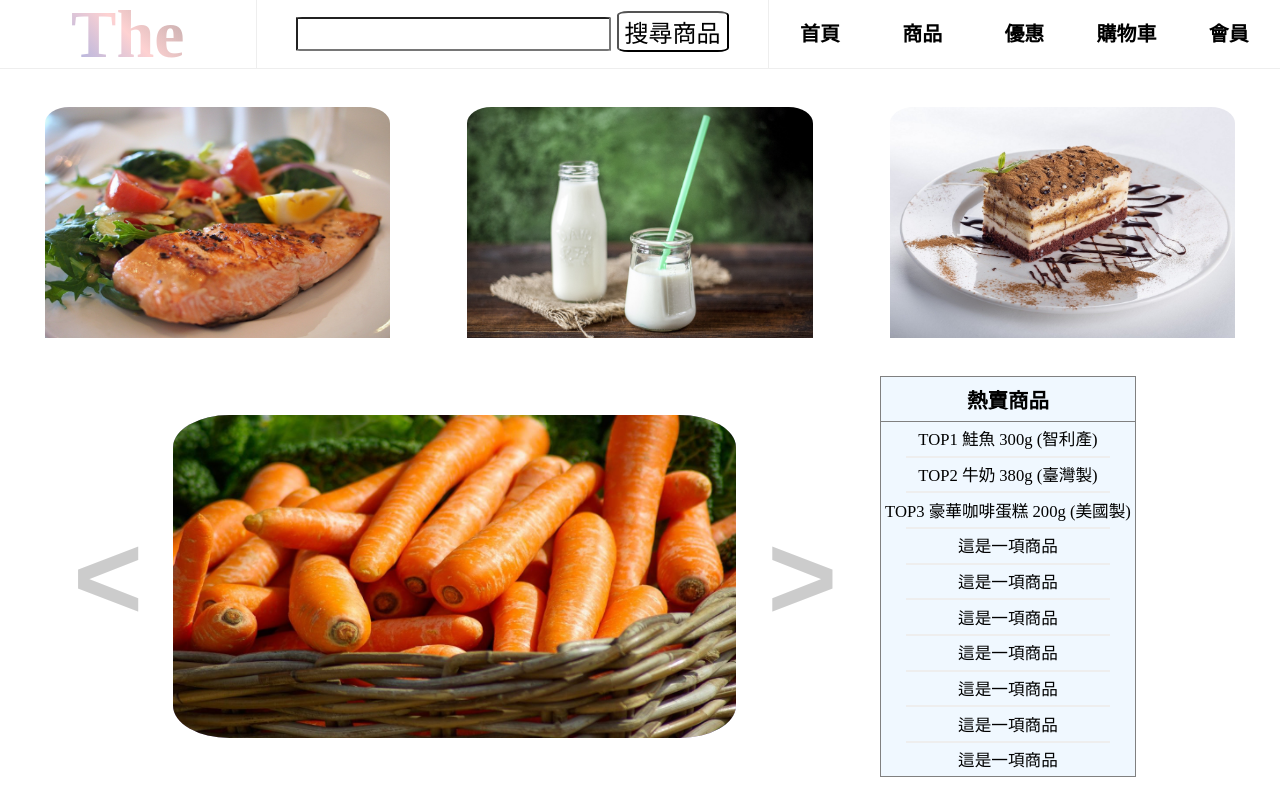
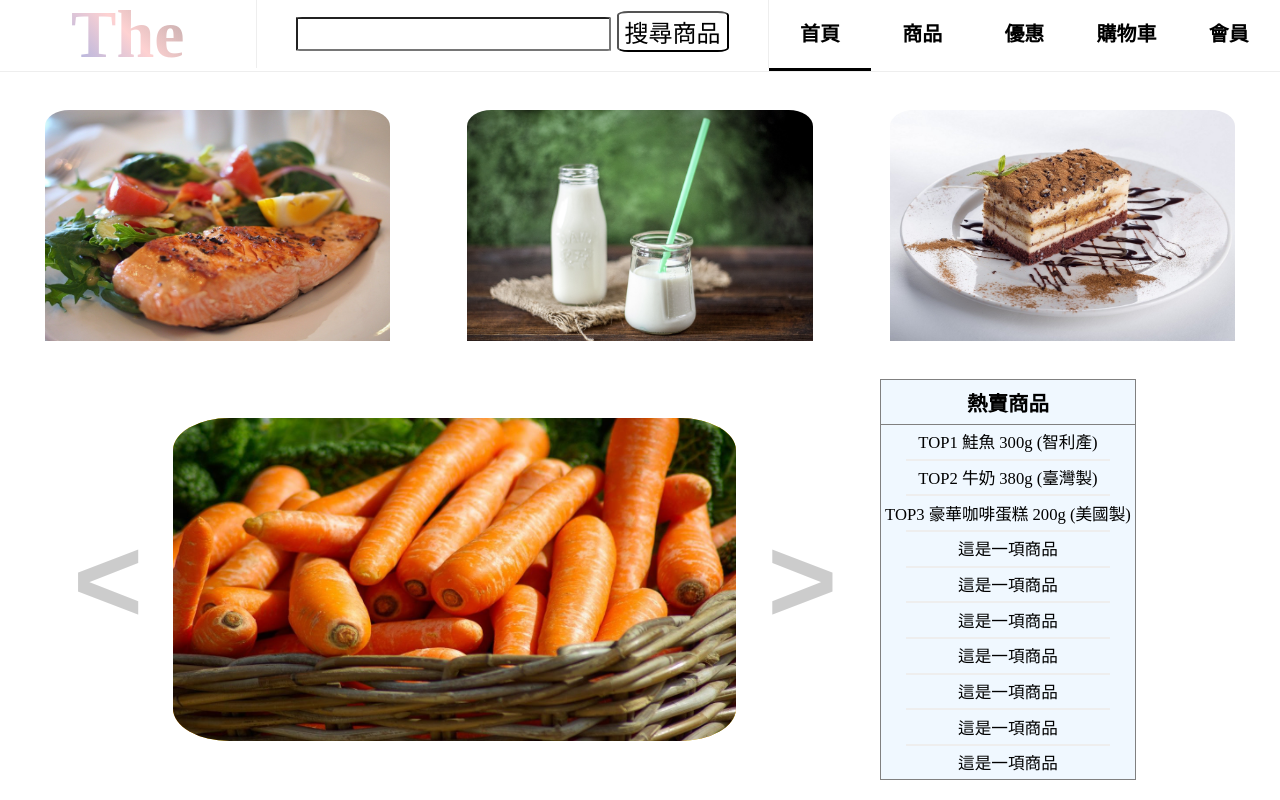
Before and after one commit to bvfawd127z/Shop, a plain HTML site: page index.html in a window 1280 px wide. Shown: the top 800 px of the page. Drawn offline with Linux system fonts and the light colour scheme.

Commit message:
Shop_V1.0
更改導覽頁下方邊框，LOADING動畫製作

```diff
--- a/css/member.css
+++ b/css/member.css
@@ -61,6 +61,7 @@ html, body {  margin: 0; padding: 0; font-size: 24px; font-family: '標楷體';}
     font-size: 18px;
 }
 .button_1{
+    box-sizing: border-box;
     width: 20%;
     height: 8.5vh;
     display: block;
@@ -73,6 +74,10 @@ html, body {  margin: 0; padding: 0; font-size: 24px; font-family: '標楷體';}
     font-weight: bold;
     color:#000;
     text-decoration: none;
+}
+
+.border_bot{
+    border-bottom: 3px solid black;
 }
 .button_1:hover{
     background-color: #000;
--- a/css/style.css
+++ b/css/style.css
@@ -33,7 +33,9 @@ html, body {  margin: 0; padding: 0; font-size: 24px; font-family: '標楷體';}
     -webkit-background-clip:text;
     background-clip: text;
 }
-
+.border_bot{
+    border-bottom: 3px solid black;
+}
 #btn{
     font-family: '標楷體';
     font-size: 24px;
@@ -117,18 +119,42 @@ html, body {  margin: 0; padding: 0; font-size: 24px; font-family: '標楷體';}
 .ad3{
     background-image: url(../product/product3.jpg);
 }
-.ad4,.ad4_div{
+.ad4{
     height: 25.31vw;
     display: block;
     width: 44vw;
+    position: relative;
+    top: -25.31vw;
     background-size:contain;
     background-repeat: no-repeat;
-    background-color: rgba(141, 107, 200,0.4);
     margin-bottom: 3vw;
-    transition: all ease-in .4s;
     border-radius: 10%;
+}
+.ad4_div{
+    font-family: '標楷體';
+    font-weight: 600;
+    text-align: center;
+    line-height: 25.31vw;
+    font-size: 3vw;
+    background:-webkit-linear-gradient(45deg,#fc0 0%,#fc0 20%,#fa0 20%, #fa0 45%,#fc0 45%,#fc0 70%,#fa0 70%, #fa0 95%,#fc0 95%,#fc0 100%);
+    background-size:30px 30px;
+    height: 25.31vw;
+    display: block;
+    width: 44vw;
+    margin-bottom: 3vw;
+    border-radius: 10%;
+    animation:loadimg_an 0.4s infinite linear;
+}
 
-}
+@keyframes loadimg_an{
+    0% {
+      background-position:0 0;
+    }
+    100% {
+      background-position:30px 0;
+    }
+  }
+
 .load{
     display: block;
     font-size: 6vh;
--- a/index.html
+++ b/index.html
@@ -16,7 +16,7 @@
                 <button onclick= "" id="btn">搜尋商品</button>
             </div>
             <div class="right_nav">
-                <div class="button_1"onclick="page('index.html')" >首頁</div>
+                <div class="button_1  border_bot"onclick="page('index.html')" >首頁</div>
                 <div class="button_1"onclick="">商品</div>
                 <div class="button_1"onclick="" >優惠</div>
                 <div class="button_1"onclick="" >購物車</div>
@@ -42,7 +42,7 @@
         </div>
         <div class="content">
             <button id="sw_L" onclick="show_L()"><</button>
-            <div class="ad4_div"><img class="ad4" id="slideshow"><div class="load">Loading...</div></img></div>
+            <div class="ad4_div">~Loading~<img class="ad4" id="slideshow"><div class="load"></div></img></div>
             <button id="sw_R" onclick="show_R()">></button>
             <div class="ad4_content">
                 <div class="ad_pf">熱賣商品</div>
```
Also changed, not shown: member.html (+1 -1 lines).
